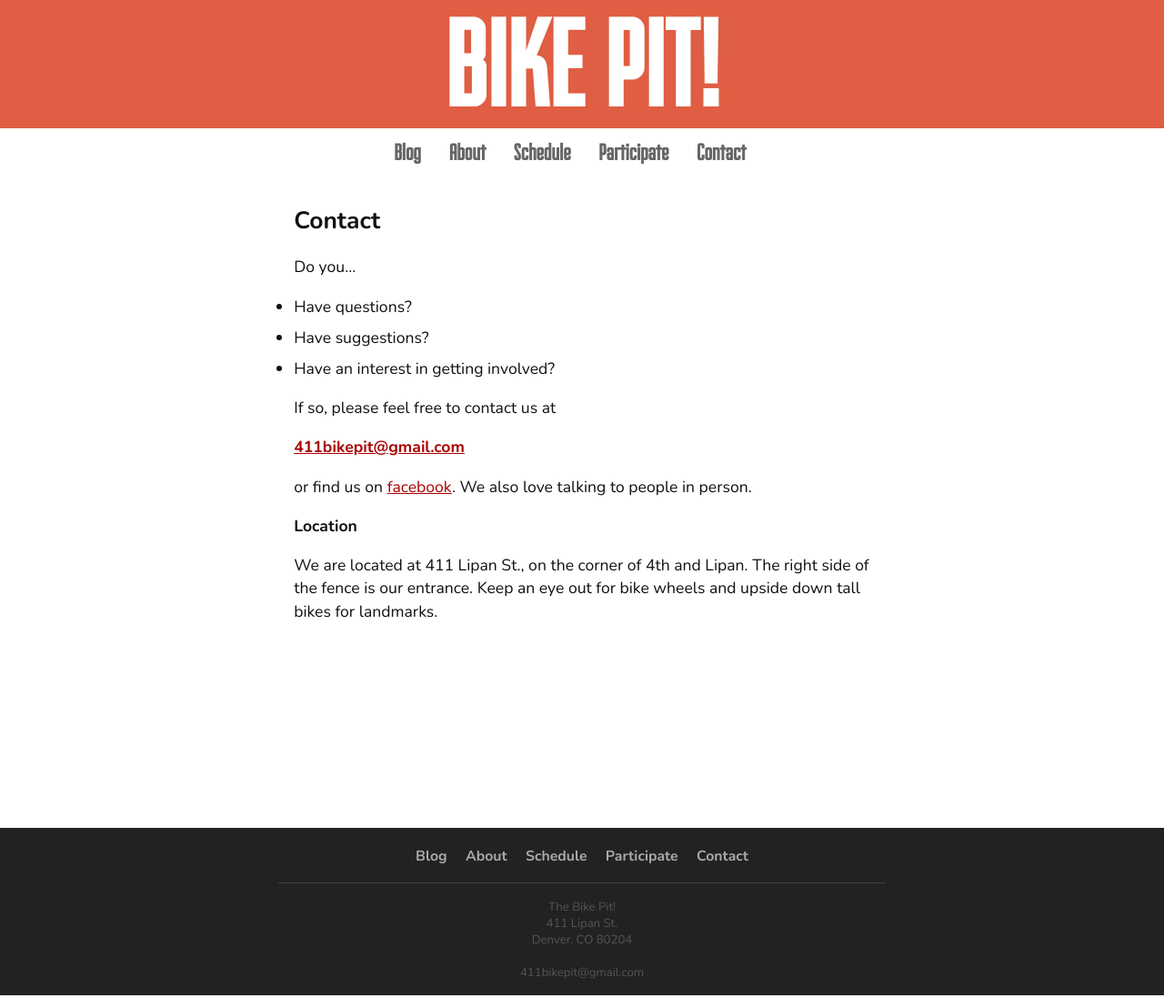
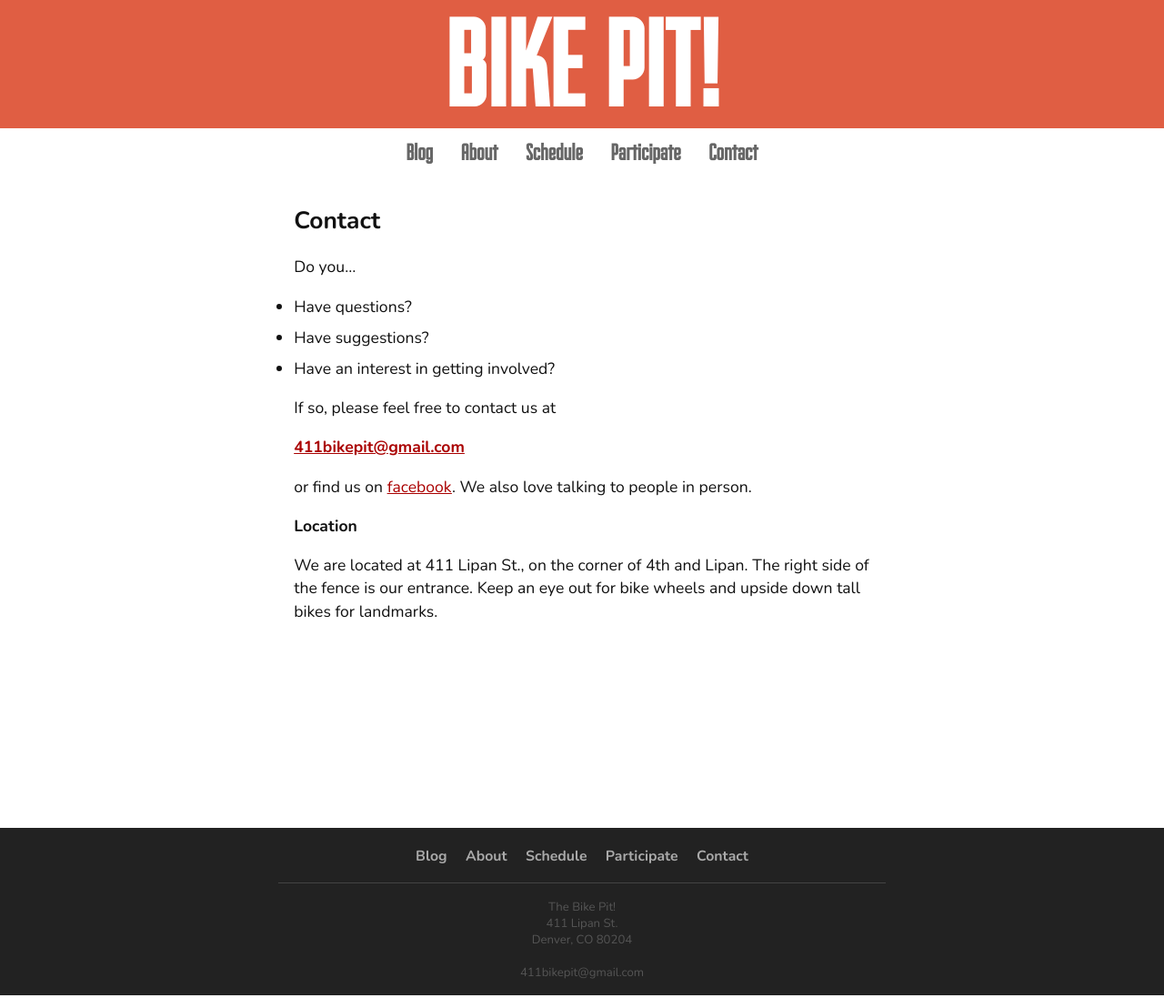
Before and after one commit to bikepit/bikepit, a Jekyll site: the page built from contact/index.md, in a window 1280 px wide. Shown: the whole page at 91% size. Built offline with Jekyll 4.4.1, drawn with Linux system fonts in a browser that asks for light colours; nearby versions of some CDN libraries; some web fonts are replaced; Markdown is read by kramdown in place of the engine named in the settings.

Commit message:
Center the navigation.

```diff
--- a/css/main.css
+++ b/css/main.css
@@ -156,7 +156,7 @@ a:visited { color: #a00; }
 
 .header a.extra {
   color: #666;
-  margin-right: 1em;
+  margin: 0 0.5em;
 }
 
 .header a.extra:visited {
```
